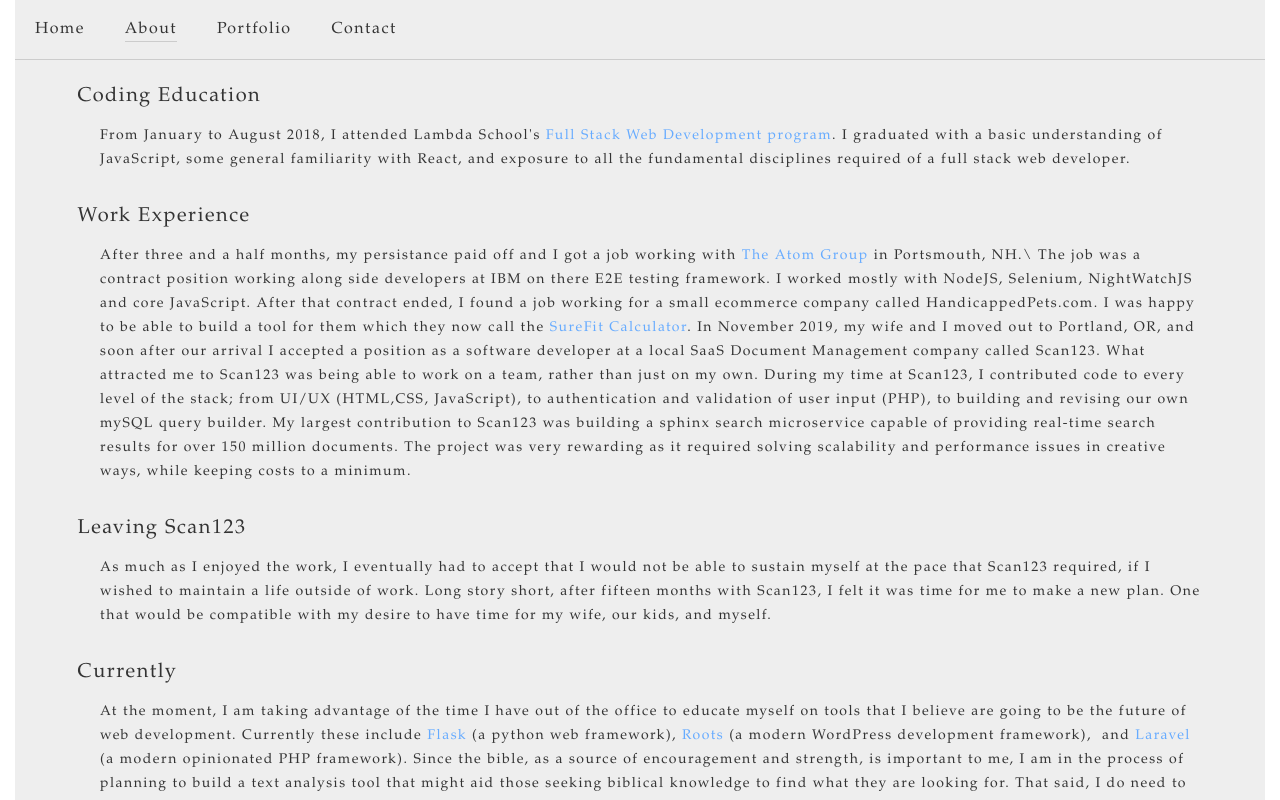
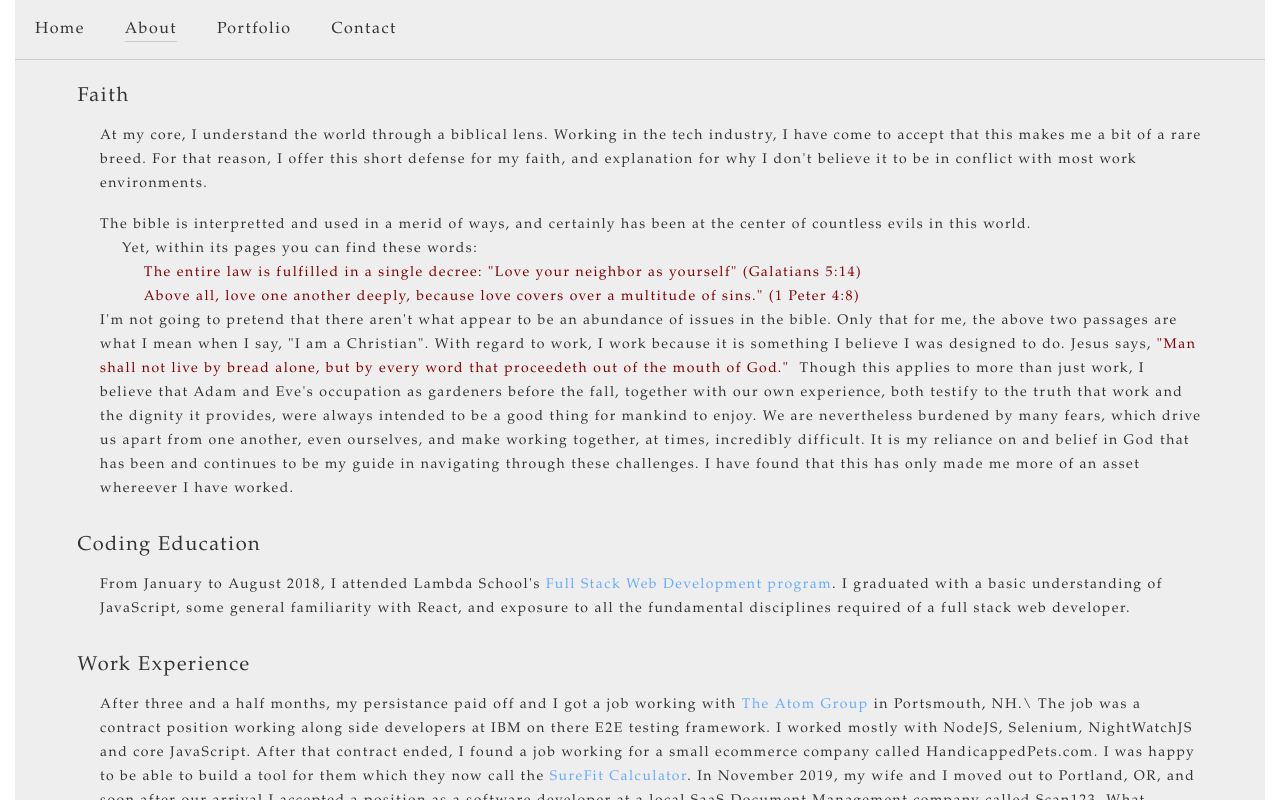
Before and after one commit to waltersgwoodward/portfolio, a React (Create React App) app: page /about in a window 1280 px wide. Shown: the top 800 px of the page. Built offline with nearby package versions, Linux system fonts and the light colour scheme.

Commit message:
Update bio

```diff
--- a/src/components/About/Bio.js
+++ b/src/components/About/Bio.js
@@ -8,6 +8,28 @@
         return (
             <Fragment>
                 <div className='page'>
+                <div className="page-paragraph__wrap">
+                        <div className="page-paragraph__header">Faith</div>
+                        <div className="page__paragraph">At my core, I understand the world through a biblical lens.
+Working in the tech industry, I have come to accept that this makes me a bit of a rare breed. For that reason, I offer this short defense for my faith, and explanation for why I don't believe it to be in conflict with most work environments.
+                        </div>
+                        <br/>
+                        <div className="page__paragraph">The bible is interpretted and used in a merid of ways, and certainly has been at the center of countless evils in this world.
+                            <div className="page__paragraph">Yet, within its pages you can find these words:
+                                <div className="page__paragraph highlight__text">The entire law is fulfilled in a single decree: "Love your neighbor as yourself" (Galatians 5:14)</div>
+                                <div className="page__paragraph highlight__text">Above all, love one another deeply, because love covers over a multitude of sins." (1 Peter 4:8)</div>
+                            </div>
+                        </div>
+                        <div className="page__paragraph">I'm not going to pretend that there aren't what appear to be an abundance of issues in the bible.
+Only that for me, the above two passages are what I mean when I say, "I am a Christian".
+With regard to work, I work because it is something I believe I was designed to do.
+Jesus says, <span class="highlight__text">"Man shall not live by bread alone, but by every word that proceedeth out of the mouth of God."</span>&nbsp;
+Though this applies to more than just work, I believe that Adam and Eve's occupation as gardeners before the fall, together with our own experience, both testify to the truth that work and the dignity it provides, were always intended to be a good thing for mankind to enjoy.
+We are nevertheless burdened by many fears, which drive us apart from one another, even ourselves, and make working together, at times, incredibly difficult.
+It is my reliance on and belief in God that has been and continues to be my guide in navigating through these challenges.
+I have found that this has only made me more of an asset whereever I have worked.
+                        </div>
+                    </div>
                     <div className="page-paragraph__wrap">
                         <div className="page-paragraph__header">Coding Education</div>
                         <div className="page__paragraph">From January to August 2018, I attended Lambda School's <BioLink href="https://lambdaschool.com/courses/full-stack-web-development" title="Full Stack Web Development program"/>.
@@ -31,9 +53,9 @@
                     <div className="page-paragraph__wrap">
                         <div className="page-paragraph__header">Leaving Scan123</div>
                         <div className="page__paragraph">
-As much as I enjoyed the work, I eventually had to accept that I would not be able to sustain myself at the pace that Scan123 required, if I wished to maintain a life outside of work.
-Long story short, after fifteen months with Scan123, I felt it was time for me to make a new plan.
-One that would be compatible with my desire to have time for my wife, our kids, and myself.
+As much as I enjoyed the work, I eventually had to accept that I would not be able to sustain myself at the pace that Scan123 required.
+Long story short, my wife and I want to settle down and have children, and so having occupations that support that, specifically by encouraging a healthy work/life balance is essential.
+After fifteen months with Scan123, I felt that while the work was fulfilling and the compensation more than adequate, what I really needed was a stable 9 to 5 that would allow me to focus on my family while also sustaining us financially.
                         </div>
                     </div>
                     <div className="page-paragraph__wrap">
--- a/src/css/index.css
+++ b/src/css/index.css
@@ -31,13 +31,13 @@
   background: #eee;
   color: #333;
   opacity: 0;
-  animation-name: fade-in-u9mqjz6;
+  animation-name: fade-in-udqnu6h;
   animation-duration: 2s;
   animation-delay: 0s;
   animation-fill-mode: forwards;
   animation-timing-function: ease-in;
 }
-@keyframes fade-in-u9mqjz6 {
+@keyframes fade-in-udqnu6h {
   from {
     opacity: 0;
   }
@@ -181,13 +181,13 @@
   border: 1px solid #ccc;
   border-width: 0px 1px 0px 0px;
   z-index: 3;
-  animation-name: slide-menu-u9mqjzu;
+  animation-name: slide-menu-udqnu6l;
   animation-duration: 0.2s;
   animation-fill-mode: forwards;
   animation-timing-function: ease-in;
   animation-delay: 0s;
 }
-@keyframes slide-menu-u9mqjzu {
+@keyframes slide-menu-udqnu6l {
   from {
     width: 0;
   }
@@ -200,14 +200,14 @@
   height: 100%;
   width: 100%;
   z-index: 2;
-  animation-name: fade-in-u9mqk0u;
+  animation-name: fade-in-udqnu6q;
   animation-duration: 0.2s;
   animation-delay: 0s;
   animation-fill-mode: forwards;
   animation-timing-function: ease-in;
   background: none;
 }
-@keyframes fade-in-u9mqk0u {
+@keyframes fade-in-udqnu6q {
   from {
     background: none;
   }
@@ -294,6 +294,10 @@
 
 .paragraph__link {
   color: #f6e9fc;
+}
+
+.highlight__text {
+  color: maroon;
 }
 
 @media (min-width: 768px) {
--- a/src/scss/component/_portfolio.scss
+++ b/src/scss/component/_portfolio.scss
@@ -36,6 +36,10 @@
     color: $highlight__color;
 }
 
+.highlight__text {
+    color: maroon;
+}
+
 @media (min-width: $ipad) {
     .portfolio {
         flex-direction: row;
```
Also changed, not shown: 1 other file (tests, documents, lock files or other folders).
